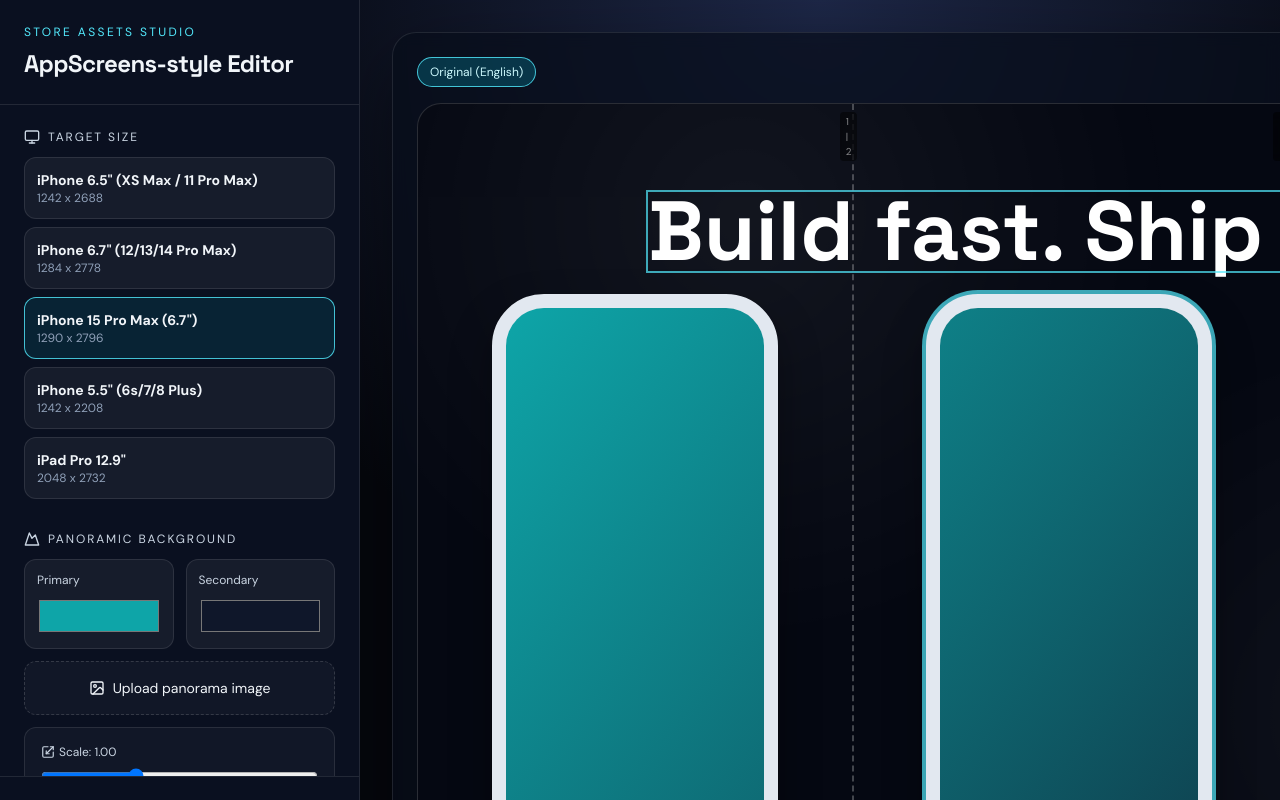
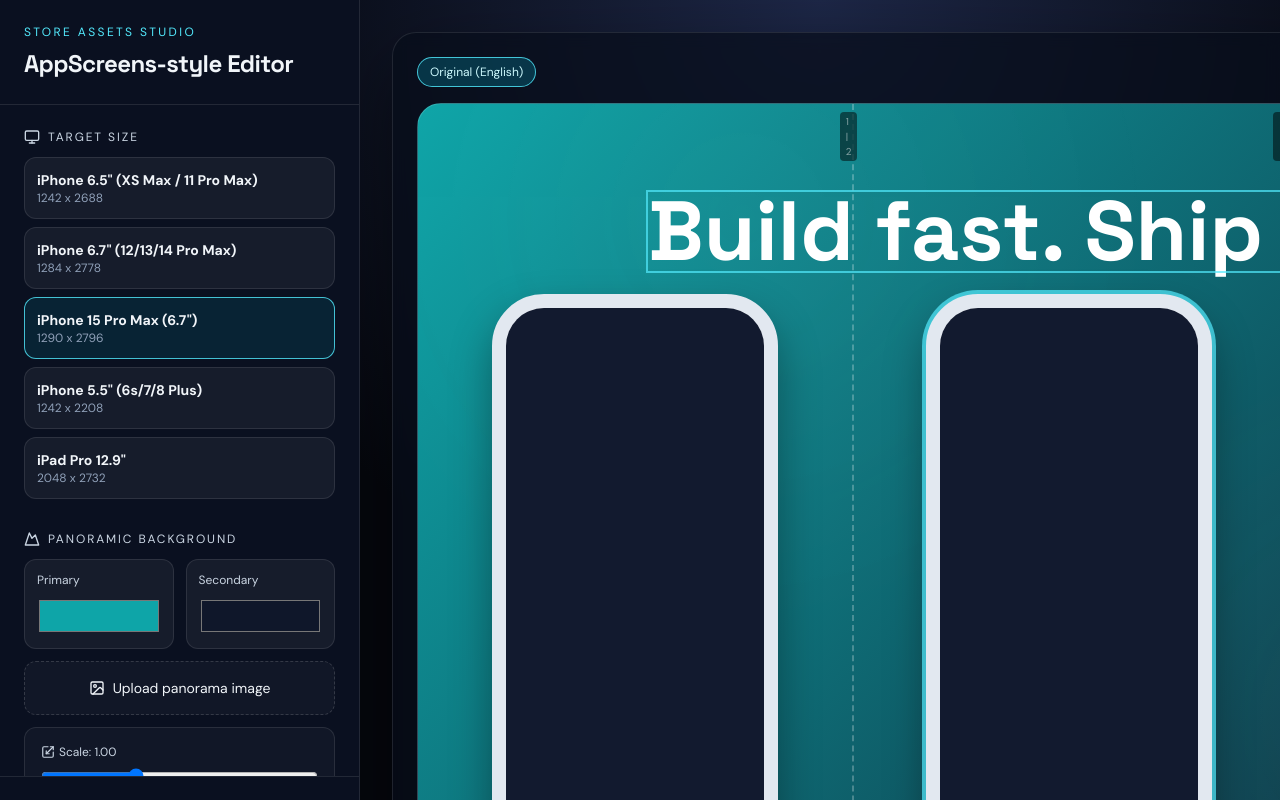
Before and after one commit to HunterHelms/store-assets-studio, a Next.js app: page / in a window 1280 px wide. Shown: the top 800 px of the page. Built offline with nearby package versions, Linux system fonts and the light colour scheme.

Commit message:
updated UI

```diff
--- a/src/components/AssetStudio.tsx
+++ b/src/components/AssetStudio.tsx
@@ -133,6 +133,11 @@ export function AssetStudio() {
     "frame-2": { x: 0, y: 0, scale: 1.1 },
     "frame-3": { x: 0, y: 0, scale: 1.1 },
   });
+  const [deviceOffsets, setDeviceOffsets] = useState<Record<string, { x: number; y: number }>>({
+    "frame-1": { x: 0, y: 0 },
+    "frame-2": { x: 0, y: 0 },
+    "frame-3": { x: 0, y: 0 },
+  });
 
   const selectedText = textLayers.find((layer) => layer.id === selectedTextId) ?? null;
   const selectedTransform = screenshotTransforms[selectedFrameId] ?? { x: 0, y: 0, scale: 1 };
@@ -167,13 +172,13 @@ export function AssetStudio() {
     startY: number;
   } | null>(null);
 
-  const worldBounds = useMemo(() => {
-    const minX = Math.min(...frameLayout.map((frame) => frame.x));
-    const minY = Math.min(...frameLayout.map((frame) => frame.y));
-    const maxX = Math.max(...frameLayout.map((frame) => frame.x + frame.width));
-    const maxY = Math.max(...frameLayout.map((frame) => frame.y + frame.height));
-    return { minX, minY, width: maxX - minX, height: maxY - minY };
-  }, [frameLayout]);
+  const deviceDragRef = useRef<{
+    frameId: string;
+    pointerX: number;
+    pointerY: number;
+    startX: number;
+    startY: number;
+  } | null>(null);
 
   const clearTranslations = () => {
     setTranslatedTextByLanguage({});
@@ -548,9 +553,57 @@ export function AssetStudio() {
     screenshotDragRef.current = null;
   };
 
-  const panoramaBackground = panoramaImage
-    ? `url(${panoramaImage})`
-    : `linear-gradient(130deg, ${primaryBgColor} 0%, ${secondaryBgColor} 100%)`;
+  const onDevicePointerDown = (event: React.PointerEvent<HTMLDivElement>, frameId: string) => {
+    event.stopPropagation();
+    setSelectedFrameId(frameId);
+
+    const offset = deviceOffsets[frameId] ?? { x: 0, y: 0 };
+    deviceDragRef.current = {
+      frameId,
+      pointerX: event.clientX,
+      pointerY: event.clientY,
+      startX: offset.x,
+      startY: offset.y,
+    };
+
+    event.currentTarget.setPointerCapture(event.pointerId);
+  };
+
+  const onDevicePointerMove = (event: React.PointerEvent<HTMLDivElement>, frameId: string) => {
+    const drag = deviceDragRef.current;
+    if (!drag || drag.frameId !== frameId) return;
+
+    const deltaX = event.clientX - drag.pointerX;
+    const deltaY = event.clientY - drag.pointerY;
+
+    setDeviceOffsets((current) => ({
+      ...current,
+      [frameId]: {
+        x: drag.startX + deltaX,
+        y: drag.startY + deltaY,
+      },
+    }));
+  };
+
+  const onDevicePointerUp = (event: React.PointerEvent<HTMLDivElement>, frameId: string) => {
+    const drag = deviceDragRef.current;
+    if (!drag || drag.frameId !== frameId) return;
+
+    event.currentTarget.releasePointerCapture(event.pointerId);
+    deviceDragRef.current = null;
+  };
+
+  // Canvas background: gradient or panorama image applied behind the devices
+  const canvasBackgroundStyle: React.CSSProperties = panoramaImage
+    ? {
+        backgroundImage: `url(${panoramaImage})`,
+        backgroundSize: `${Math.round(boardWidth * panoramaScale)}px ${Math.round(BOARD_HEIGHT * panoramaScale)}px`,
+        backgroundPosition: `${Math.round(panoramaOffset.x)}px ${Math.round(panoramaOffset.y)}px`,
+        backgroundRepeat: "no-repeat",
+      }
+    : {
+        background: `linear-gradient(130deg, ${primaryBgColor} 0%, ${secondaryBgColor} 100%)`,
+      };
 
   return (
     <div className="flex min-h-screen bg-[#05070d] text-slate-100">
@@ -959,14 +1012,14 @@ export function AssetStudio() {
 
           <div
             ref={canvasRef}
-            className="relative mx-auto overflow-hidden rounded-3xl border border-white/15 bg-[#050812]"
-            style={{ width: boardWidth, height: BOARD_HEIGHT }}
+            className="relative mx-auto overflow-hidden rounded-3xl border border-white/15"
+            style={{ width: boardWidth, height: BOARD_HEIGHT, ...canvasBackgroundStyle }}
             onPointerDown={() => {
               setEditingTextId(null);
             }}
           >
             <div
-              className="pointer-events-none absolute inset-0 opacity-25"
+              className="pointer-events-none absolute inset-0 opacity-15"
               style={{
                 backgroundImage:
                   "radial-gradient(circle at 25% 12%, rgba(255,255,255,.22), transparent 35%), radial-gradient(circle at 75% 65%, rgba(255,255,255,.16), transparent 35%)",
@@ -975,33 +1028,26 @@ export function AssetStudio() {
 
             {frameLayout.map((frame) => {
               const screenshotTransform = screenshotTransforms[frame.id] ?? { x: 0, y: 0, scale: 1 };
+              const offset = deviceOffsets[frame.id] ?? { x: 0, y: 0 };
               const frameScreenshot = screenshots[frame.id];
-              const backgroundStyle = {
-                backgroundImage: panoramaBackground,
-                backgroundSize: `${Math.round(worldBounds.width * panoramaScale)}px ${Math.round(worldBounds.height * panoramaScale)}px`,
-                backgroundPosition: `${Math.round(panoramaOffset.x - (frame.x - worldBounds.minX))}px ${Math.round(
-                  panoramaOffset.y - (frame.y - worldBounds.minY),
-                )}px`,
-              };
 
               return (
                 <div
                   key={frame.id}
-                  className={`absolute rounded-[52px] border-[14px] border-slate-200 bg-[#e5e7eb] shadow-[0_20px_40px_rgba(0,0,0,0.35)] ${
+                  className={`absolute cursor-grab rounded-[52px] border-[14px] border-slate-200 bg-[#e5e7eb] shadow-[0_20px_40px_rgba(0,0,0,0.35)] active:cursor-grabbing ${
                     selectedFrameId === frame.id ? "ring-4 ring-cyan-300/70" : ""
                   }`}
                   style={{
-                    left: frame.x,
-                    top: frame.y,
+                    left: frame.x + offset.x,
+                    top: frame.y + offset.y,
                     width: frame.width,
                     height: frame.height,
                   }}
-                  onClick={() => setSelectedFrameId(frame.id)}
+                  onPointerDown={(event) => onDevicePointerDown(event, frame.id)}
+                  onPointerMove={(event) => onDevicePointerMove(event, frame.id)}
+                  onPointerUp={(event) => onDevicePointerUp(event, frame.id)}
                 >
-                  <div
-                    className="relative h-full w-full overflow-hidden rounded-[38px] bg-[#121a2f]"
-                    style={backgroundStyle}
-                  >
+                  <div className="relative h-full w-full overflow-hidden rounded-[38px] bg-[#121a2f]">
                     {frameScreenshot ? (
                       <div
                         className="absolute inset-0 cursor-grab active:cursor-grabbing"
@@ -1112,7 +1158,7 @@ export function AssetStudio() {
               className="pointer-events-none absolute bottom-5 left-6 flex items-center gap-2 rounded-full bg-black/40 px-4 py-2 text-xs text-slate-200 backdrop-blur"
             >
               <Move className="h-3.5 w-3.5" />
-              Click text to edit, drag to reposition. Click frame to select, upload per-frame screenshots.
+              Drag devices to reposition. Drag screenshots inside frames. Click text to edit.
             </div>
           </div>
         </div>
```
